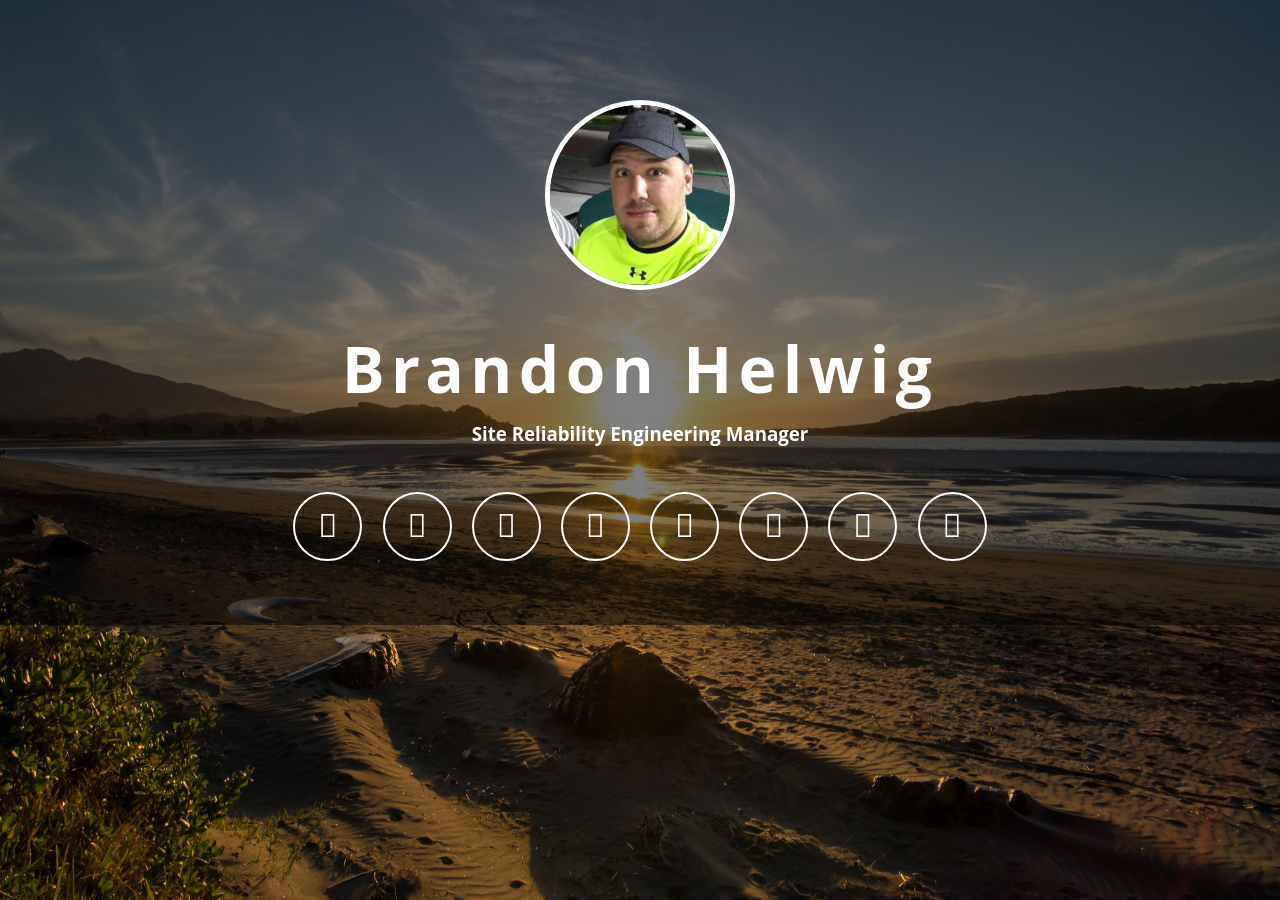
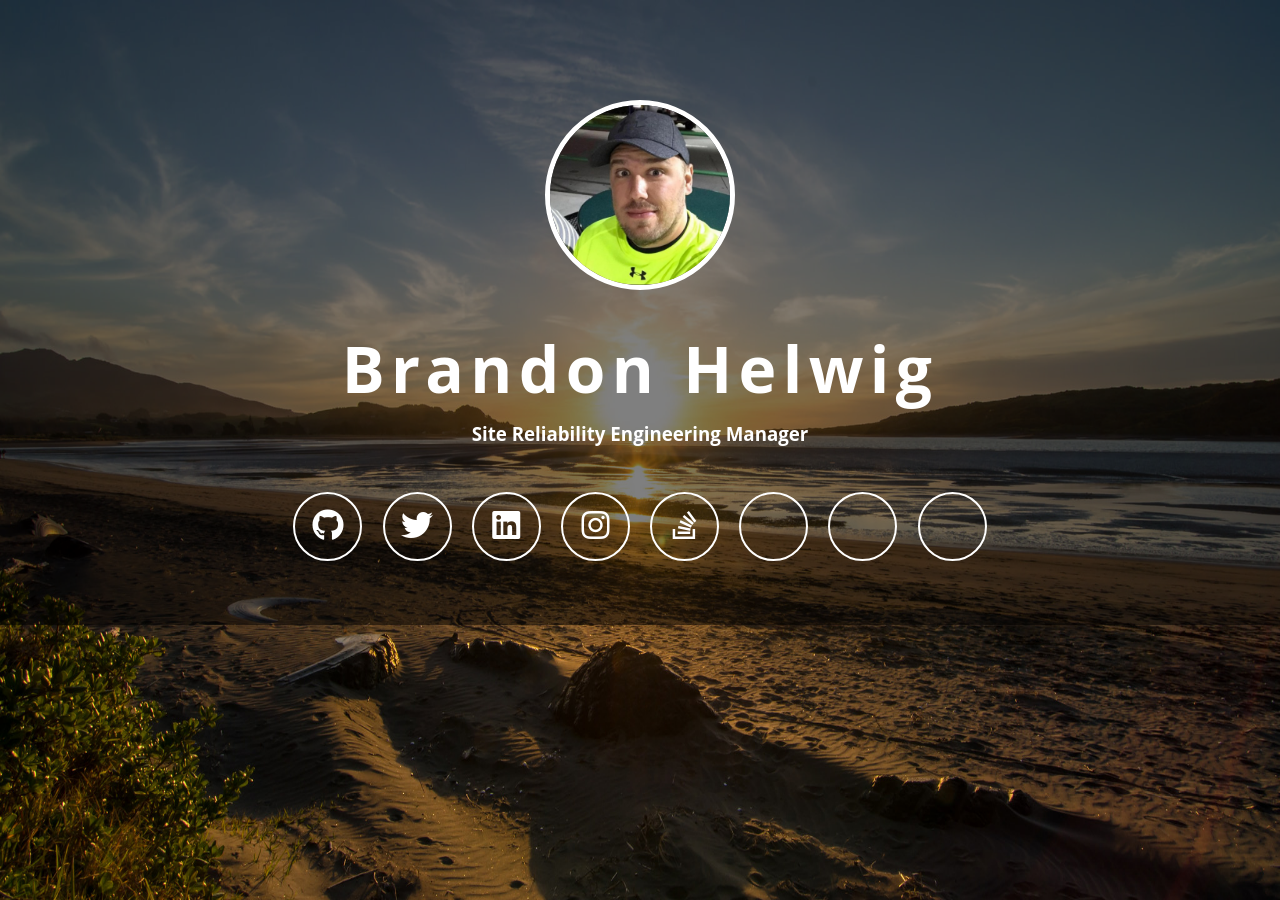
Before and after one commit to brhelwig/brandonhelwig.com, a Jekyll site: the page built from index.html, in a window 1280 px wide. Built offline with Jekyll 4.4.1, drawn with Linux system fonts in a browser that asks for light colours.

Commit message:
maybe its the css?

```diff
--- a/index.html
+++ b/index.html
@@ -15,7 +15,7 @@
         {% endif %}
         <link rel="stylesheet" href="{{ "/assets/css/front.css" | prepend: site.baseurl }}">
         <!-- <link href='https://fonts.googleapis.com/css?family=Open+Sans:400,700&subset=latin' rel='stylesheet' type='text/css'> -->
-        <link rel="stylesheet" href="/assets/font-awesome/5.5.0/css/fontawesome.min.css">
+        <link rel="stylesheet" href="/assets/font-awesome/5.5.0/css/all.min.css">
     </head>
     <body>
         <div class="content">
```
